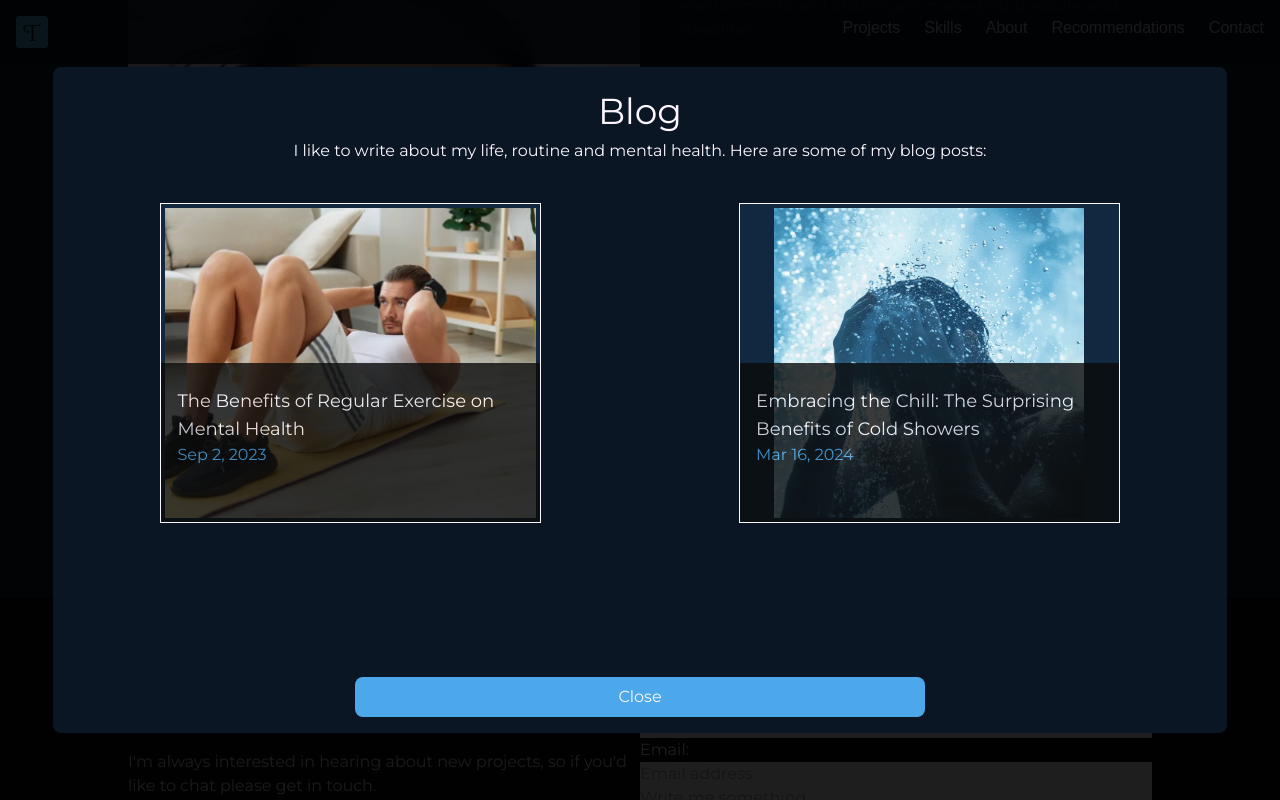
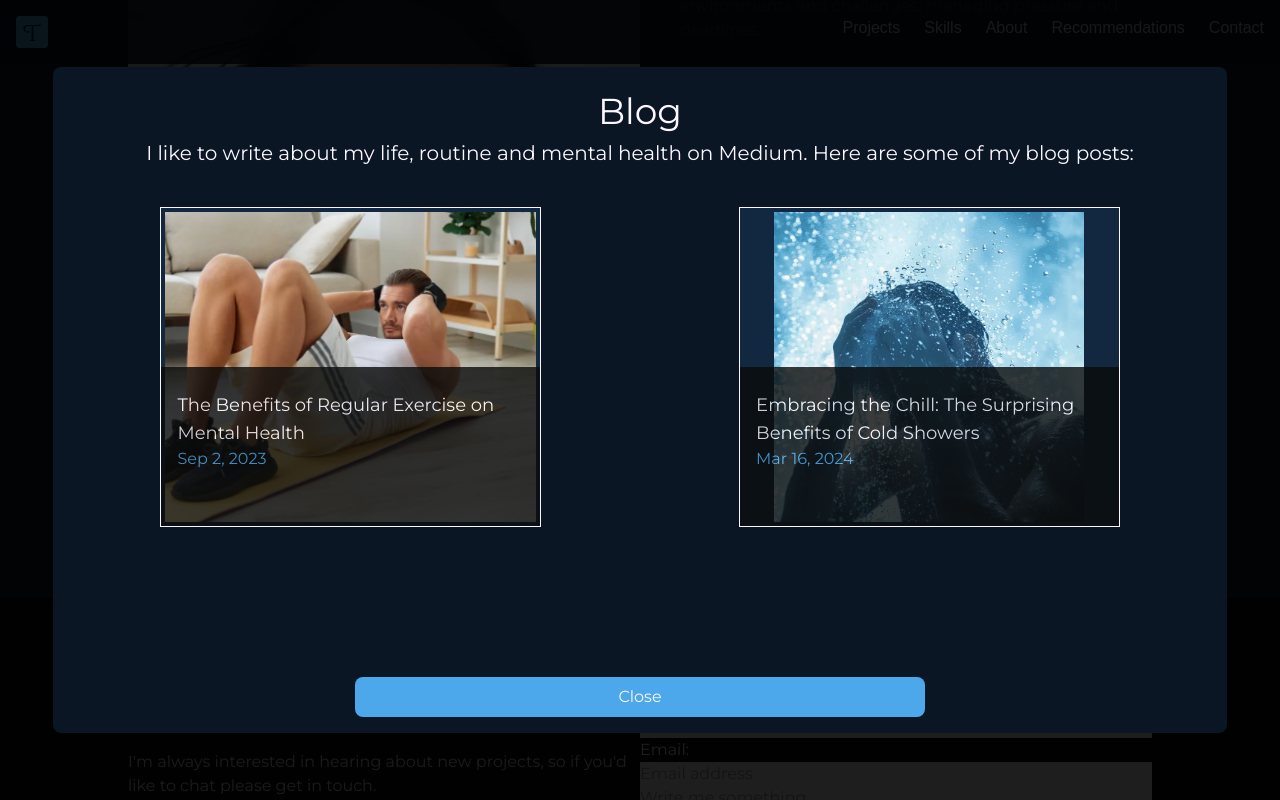
Before and after one commit to tomasesquivelgc/Portfolio, a React (Vite) app: page / in a window 1280 px wide. Both pictures are taken after a click on the button "Blog". Shown: the part 4062-4862 px from the top of the page. Built offline with nearby package versions, Linux system fonts and the light colour scheme; a web font is replaced by a local one.

Commit message:
fix details in data

```diff
--- a/src/components/InfoList.jsx
+++ b/src/components/InfoList.jsx
@@ -20,7 +20,7 @@ function InfoList() {
   const closeModal = () => setModalOpen(false);
 
   return (
-    <div className="md:w-1/3 w-1/2 py-1">
+    <div className="md:w-1/3 w-1/2 min-w-min py-1">
       <ul className="flex flex-col gap-2">
         <li className="w-full h-full">
           <motion.button
@@ -52,7 +52,7 @@ function InfoList() {
             Languages
           </motion.button>
         </li>
-        <li className="w-full h-full">
+        <li className="w-full h-full relative">
           <motion.button
             whileHover={{ scale: 1.1 }}
             className="w-full h-full bg-argBlue  tracking-wider text-xl  p-1 md:text-base rounded-md"
@@ -61,26 +61,26 @@ function InfoList() {
           >
             Hobbies
           </motion.button>
-        </li>
-        {hobbiesExpanded && (
-          <ul>
-            <li className="ml-5 border-b hover:cursor-pointer hover:text-argBlue">
+          {hobbiesExpanded && (
+          <ul className='absolute left-0 top-100'>
+            <li className="border-b hover:cursor-pointer hover:text-argBlue">
               <button type="button" onClick={() => openModal(games)}>
                 Gaming
               </button>
             </li>
-            <li className="ml-5 border-b hover:cursor-pointer hover:text-argBlue">
+            <li className="border-b hover:cursor-pointer hover:text-argBlue">
               <button type="button" onClick={() => openModal(music)}>
                 Music
               </button>
             </li>
-            <li className="ml-5 border-b hover:cursor-pointer hover:text-argBlue">
+            <li className="border-b hover:cursor-pointer hover:text-argBlue">
               <button type="button" onClick={() => openModal(books)}>
                 Reading
               </button>
             </li>
           </ul>
         )}
+        </li>
       </ul>
 
       {modalOpen && <Modal handleClose={closeModal} info={modalInfo} />}
--- a/src/components/Modal/ModalInfo.jsx
+++ b/src/components/Modal/ModalInfo.jsx
@@ -16,10 +16,10 @@ const ModalInfo = ({ info }) => {
     <div className="overflow-scroll md:overflow-visible">
       <div className="text-center py-2">
         <h3 className="text-4xl pb-2">{info.title}</h3>
-        <p className="">{info.text}</p>
+        <p className="text-xl">{info.text}</p>
       </div>
       <div className="flex flex-col md:flex-row gap-4 justify-around w-full h-full md:max-h-96 py-8">
-        {info.data.map((data) => (
+        {info.data.map((data, index) => (
           <motion.div
             className={`md:w-1/3 w-full border p-1 hover:border-argBlue hover:cursor-pointer relative bg-prussiaBlue h-1/3 md:h-auto flex md:flex-col ${
               expandedItem === data.title ? 'md:h-auto' : ''
@@ -28,7 +28,7 @@ const ModalInfo = ({ info }) => {
             onClick={handleExpand(data.title)}
             initial={{ opacity: 0 }}
             animate={{ opacity: 1 }}
-            transition={{ duration: 0.5 }}
+            transition={{ duration: 1, delay: index * 0.1}}
           >
             <div className="w-full h-full flex md:items-center md:justify-center overflow-hidden">
               <img className="max-h-full min-h-full max-w-none" src={data.image} alt={info.title} />
--- a/src/data/aboutMe.js
+++ b/src/data/aboutMe.js
@@ -31,14 +31,14 @@ const languages = {
       title: 'English',
       image: 'src/assets/about/languages/english.webp',
       description: 'Advanced level.',
-      expanded: 'Cambridge English: Advanced (CAE) certificate. Studied since I was 5 years old.',
+      expanded: 'Cambridge Certificate in Advanced English (CAE/C1). Studied since I was 5 years old.',
     },
   ],
 };
 
 const blog = {
   title: 'Blog',
-  text: 'I like to write about my life, routine and mental health. Here are some of my blog posts:',
+  text: 'I like to write about my life, routine and mental health on Medium. Here are some of my blog posts:',
   data: [
     {
       title: 'The Benefits of Regular Exercise on Mental Health',
--- a/src/sections/HeroSection.jsx
+++ b/src/sections/HeroSection.jsx
@@ -8,12 +8,12 @@ function HeroSection() {
       animate={{ opacity: 1, x: 0}}
       transition={{ duration: 1 }}
       >
-        <h1 className="font-monts font-bold w-full text-4xl md:text-6xl py-3">
+        <h1 className="font-monts font-bold w-full text-4xl md:text-6xl py-1">
          Tomás&nbsp;
          <span className='text-argBlue'>Esquivel</span>
 
         </h1>
-        <h2 className="text-2xl font-medium md:text-4xl py-1">
+        <h2 className="text-2xl font-semibold md:text-4xl py-1">
           <span className="text-argBlue">Full-stack</span>
           {' '}
           developer
@@ -24,7 +24,7 @@ function HeroSection() {
       animate={{ opacity: 1, x: 0}}
       transition={{ duration: 1}}
       className='w-full flex justify-center'>
-        <p className="py-1 md:text-l opacity-80 w-full md:w-1/2">
+        <p className="py-3 md:text-l opacity-80 w-full md:w-1/2 font-medium">
           Experienced in remote team projects and adapting to new challenges.
           Eager to collaborate and build new things.
         </p>
```
